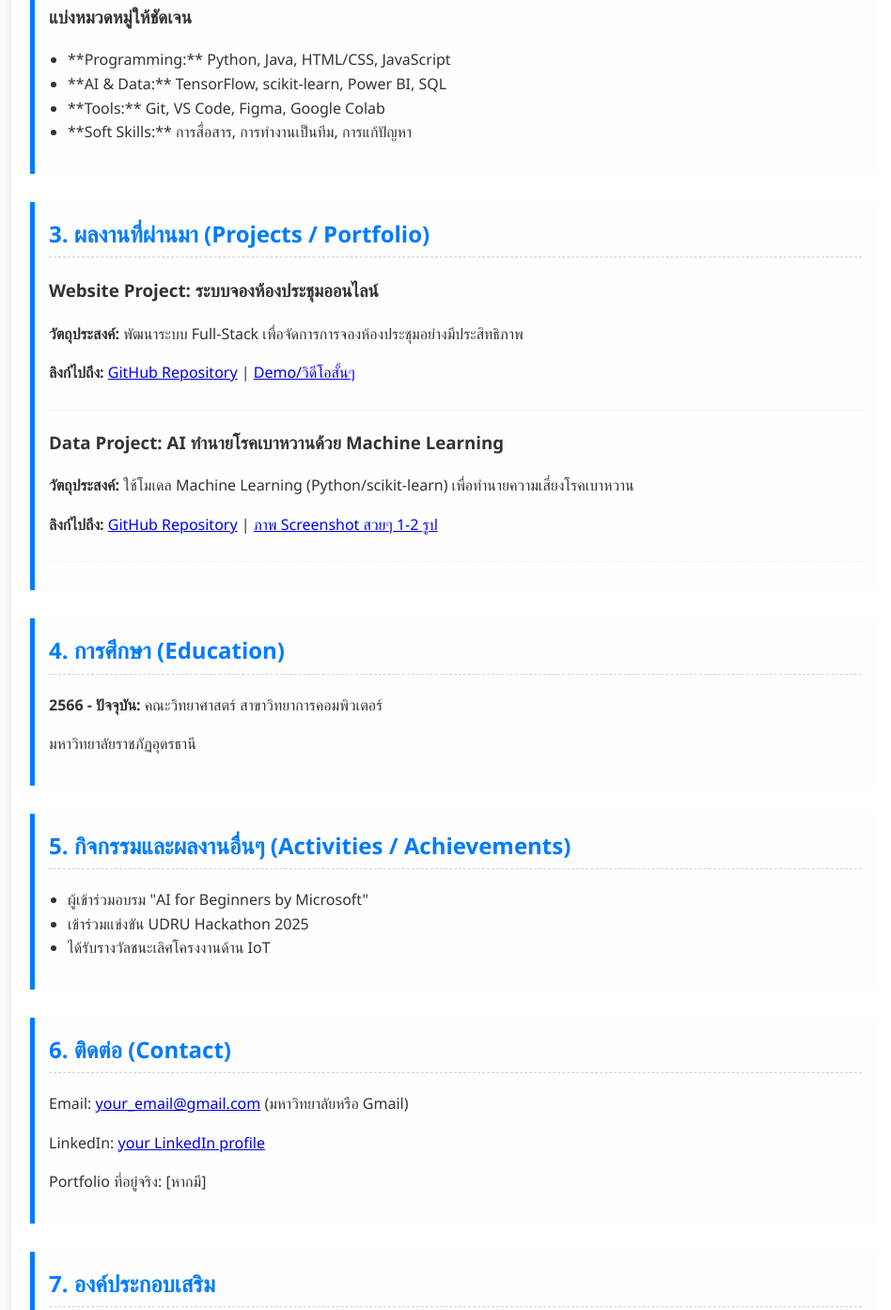
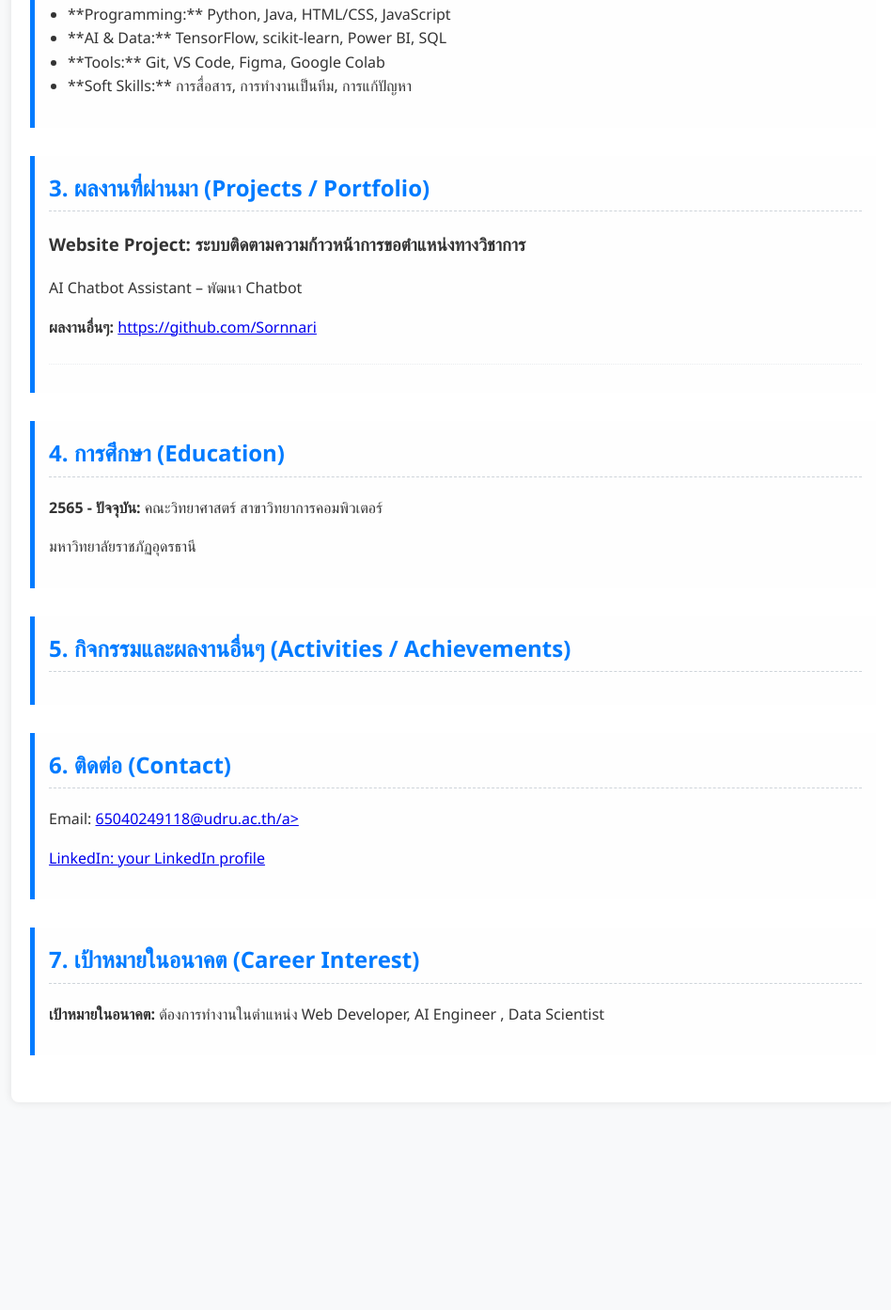
Before and after one commit to Sornnari/Sornnarin.github-io, a plain HTML site: page index.html in a window 1280 px wide. Shown: the part 539-1933 px from the top of the page at 94% size, without its empty margins (158-1106 px from the left). After the commit the page ends 1742 px from the top, so only its background shows below. Drawn offline with Linux system fonts and the light colour scheme.

Commit message:
Update index.html

```diff
--- a/index.html
+++ b/index.html
@@ -69,16 +69,15 @@
 
 <div class="container">
     <header>
-        <img src="https://pantip.com/topic/34934226" alt="Profile Picture" class="profile-pic">
+        <img src="C:\Users\GoLF_2003\Downloads\profile" alt="Profile Picture" class="profile-pic">
 
-        <h1>[ใส่ชื่อ-นามสกุล] (Your Name)</h1>
-        <p>นักศึกษาปีที่ **[3]** | สาขา **[วิทยาการคอมพิวเตอร์]** | **[มหาวิทยาลัยราชภัฏอุดรธานี]**</p>
-        <p>ความสนใจเฉพาะทาง: **AI, Web Dev, Cybersecurity, Data Science**</p>
+        <h1>[Sornnarin Yodkaew] </h1>
+        <p>นักศึกษาปีที่ **[4]** | สาขา **[วิทยาการคอมพิวเตอร์]** | **[มหาวิทยาลัยราชภัฏอุดรธานี]**</p>
+        <p>ความสนใจเฉพาะทาง: ** Web Dev, Cybersecurity, Data Science**</p>
     </header>
 
     <section id="skills">
         <h2>2. ทักษะ (Skills)</h2>
-        <h3>แบ่งหมวดหมู่ให้ชัดเจน</h3>
         <ul>
             <li>**Programming:** Python, Java, HTML/CSS, JavaScript</li>
             <li>**AI & Data:** TensorFlow, scikit-learn, Power BI, SQL</li>
@@ -90,43 +89,36 @@
     <section id="projects">
         <h2>3. ผลงานที่ผ่านมา (Projects / Portfolio)</h2>
         <div class="project-item">
-            <h3>Website Project: ระบบจองห้องประชุมออนไลน์</h3>
-            <p><strong>วัตถุประสงค์:</strong> พัฒนาระบบ Full-Stack เพื่อจัดการการจองห้องประชุมอย่างมีประสิทธิภาพ</p>
-            <p><strong>ลิงก์ไปถึง:</strong> <a href="#">GitHub Repository</a> | <a href="#">Demo/วิดีโอสั้นๆ</a></p>
-        </div>
-
-        <div class="project-item">
-            <h3>Data Project: AI ทำนายโรคเบาหวานด้วย Machine Learning</h3>
-            <p><strong>วัตถุประสงค์:</strong> ใช้โมเดล Machine Learning (Python/scikit-learn) เพื่อทำนายความเสี่ยงโรคเบาหวาน</p>
-            <p><strong>ลิงก์ไปถึง:</strong> <a href="#">GitHub Repository</a> | <a href="#">ภาพ Screenshot สวยๆ 1-2 รูป</a></p>
+            <h3>Website Project: ระบบติดตามความก้าวหน้าการขอตำแหน่งทางวิชาการ</h3>
+            <p>AI Chatbot Assistant – พัฒนา Chatbot</p>
+            <p><strong>ผลงานอื่นๆ:</strong> <a href="#">https://github.com/Sornnari</a>
         </div>
     </section>
 
     <section id="education">
         <h2>4. การศึกษา (Education)</h2>
-        <p><strong>2566 - ปัจจุบัน:</strong> คณะวิทยาศาสตร์ สาขาวิทยาการคอมพิวเตอร์</p>
+        <p><strong>2565 - ปัจจุบัน:</strong> คณะวิทยาศาสตร์ สาขาวิทยาการคอมพิวเตอร์</p>
         <p>มหาวิทยาลัยราชภัฏอุดรธานี</p>
     </section>
 
     <section id="achievements">
         <h2>5. กิจกรรมและผลงานอื่นๆ (Activities / Achievements)</h2>
         <ul>
-            <li>ผู้เข้าร่วมอบรม "AI for Beginners by Microsoft"</li>
-            <li>เข้าร่วมแข่งขัน UDRU Hackathon 2025</li>
-            <li>ได้รับรางวัลชนะเลิศโครงงานด้าน IoT</li>
+
+
         </ul>
     </section>
 
     <section id="contact">
         <h2>6. ติดต่อ (Contact)</h2>
-        <p>Email: <a href="mailto:your_email@gmail.com">your_email@gmail.com</a> (มหาวิทยาลัยหรือ Gmail)</p>
+        <p>Email: <a href="mailto:your_email@gmail.com">65040249118@udru.ac.th/a></p>
         <p>LinkedIn: <a href="#">your LinkedIn profile</a></p>
-        <p>Portfolio ที่อยู่จริง: [หากมี]</p>
+
     </section>
 
     <section id="career-interest">
-        <h2>7. องค์ประกอบเสริม</h2>
-        <p><strong>เป้าหมายในอนาคต:</strong> ต้องการทำงานในตำแหน่ง Data Scientist หรือ Full-Stack Developer</p>
+        <h2>7. เป้าหมายในอนาคต (Career Interest) </h2>
+        <p><strong>เป้าหมายในอนาคต:</strong> ต้องการทำงานในตำแหน่ง Web Developer, AI Engineer  , Data Scientist</p>
     </section>
 
 </div>
```
